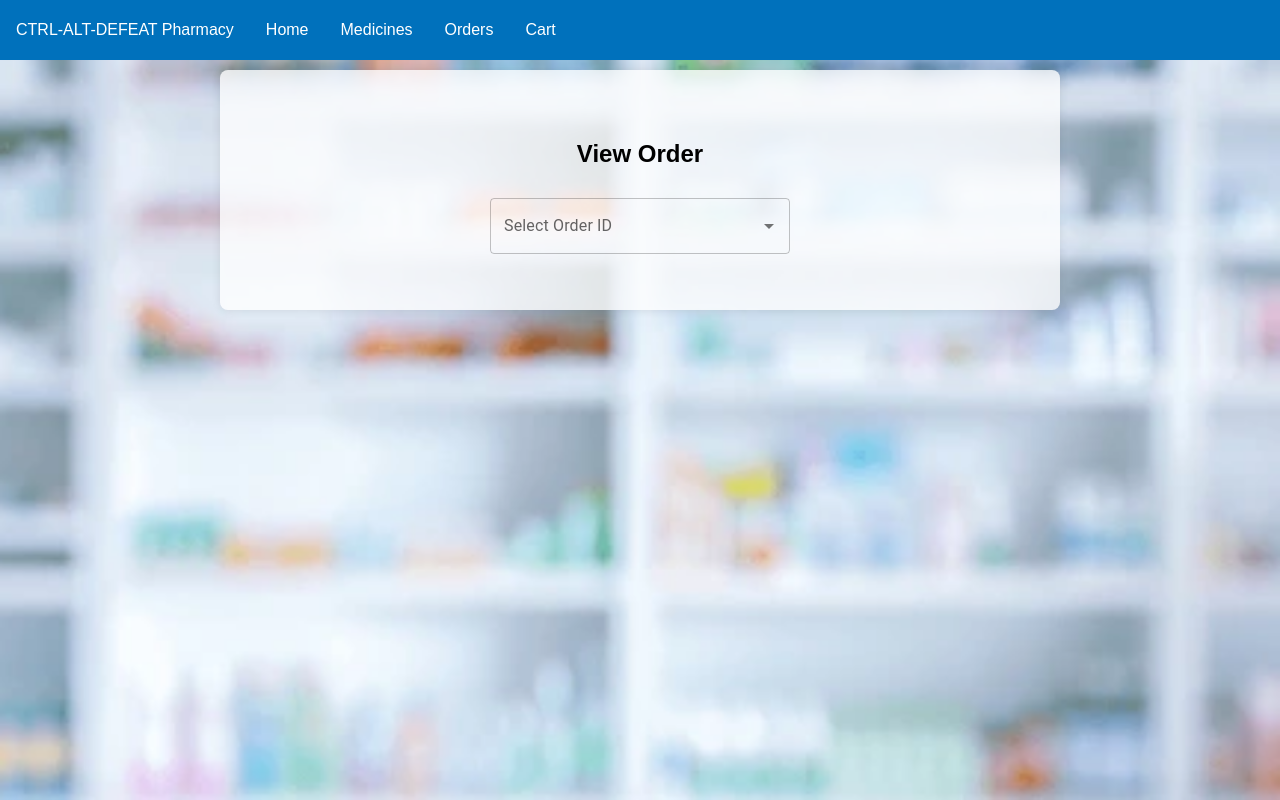
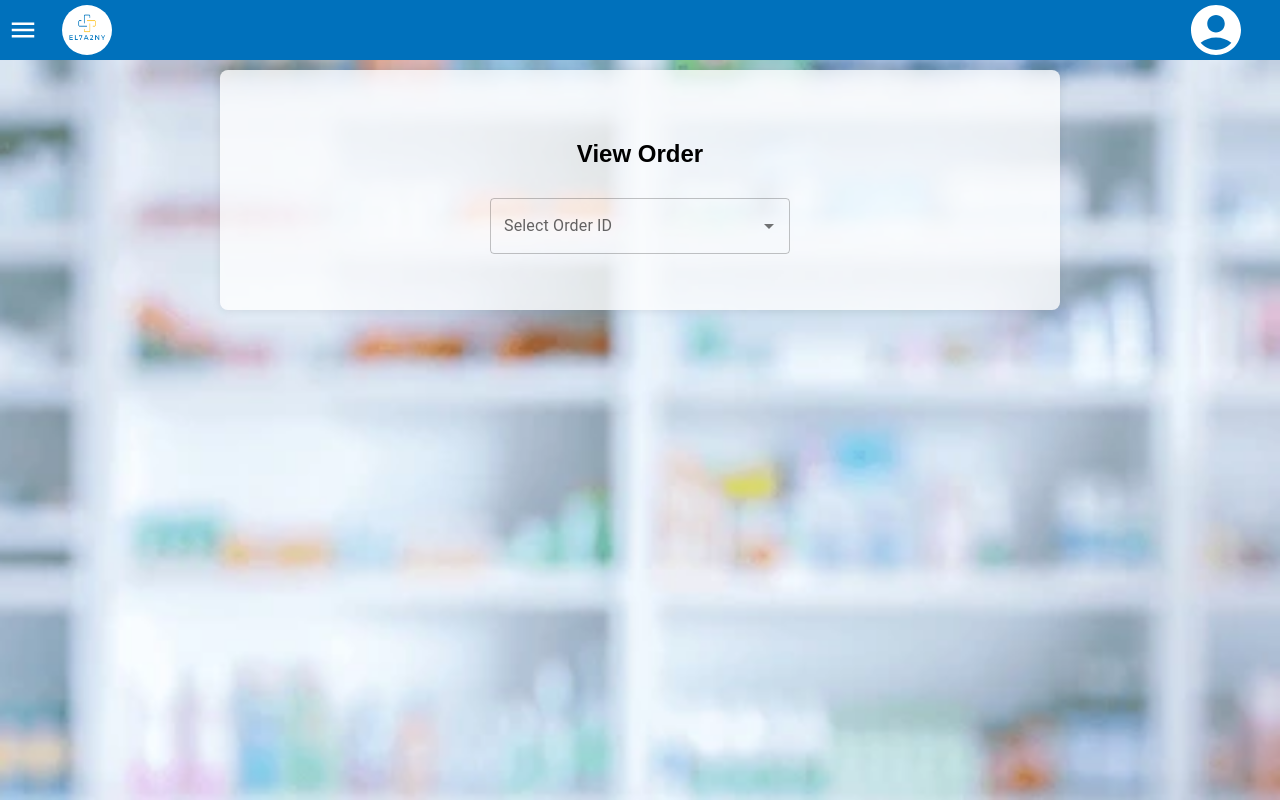
Before and after one commit to advanced-computer-lab-2023/Ctrl-Alt-Defeat-Pharmacy, a React (Vite) app in the folder frontend/: page /patients/viewOrder in a window 1280 px wide. Built offline with nearby package versions, Linux system fonts and the light colour scheme; no server answers.

Commit message:
Minor fix.

```diff
--- a/frontend/src/components/ViewOrder.jsx
+++ b/frontend/src/components/ViewOrder.jsx
@@ -8,6 +8,7 @@ import Paper from "@mui/material/Paper";
 import Autocomplete from "@mui/material/Autocomplete";
 import TextField from "@mui/material/TextField";
 import ReviewOrder from "./ReviewOrder";
+import TopNavigation from "./TopNavigation";
 
 const ViewOrder = () => {
   const [orderId, setOrderId] = useState("");
@@ -67,13 +68,7 @@ const ViewOrder = () => {
 
   return (
     <div>
-      <div className="top-navigation">
-        <Link to="/patients/home">CTRL-ALT-DEFEAT Pharmacy</Link>
-        <Link to="/patients/home">Home</Link>
-        <Link to="/patients/medicines">Medicines</Link>
-        <Link to="/patients/viewOrder">Orders</Link>
-        <Link to="/patients/viewCart">Cart</Link>
-      </div>
+      <TopNavigation />
       <div className="order-container">
         <h2>View Order</h2>
         {/* Replace the input field with Autocomplete */}
```
